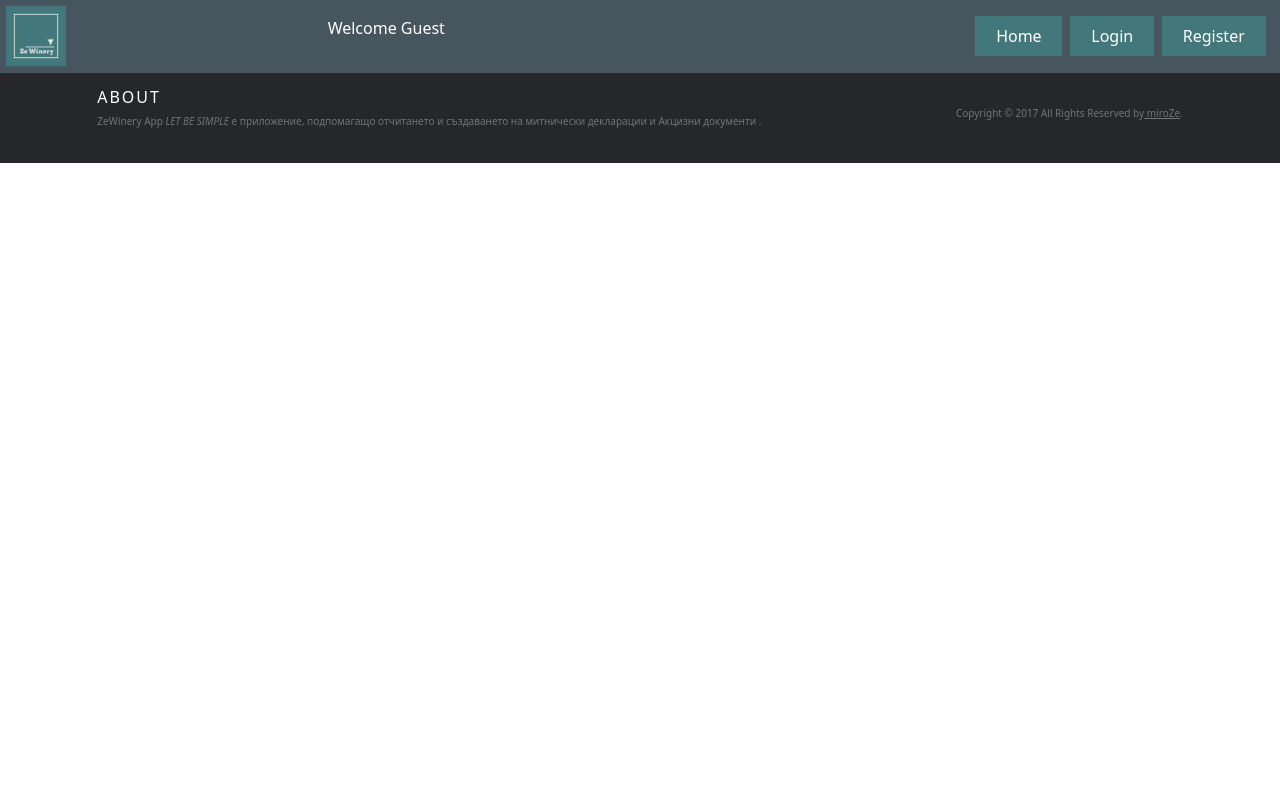
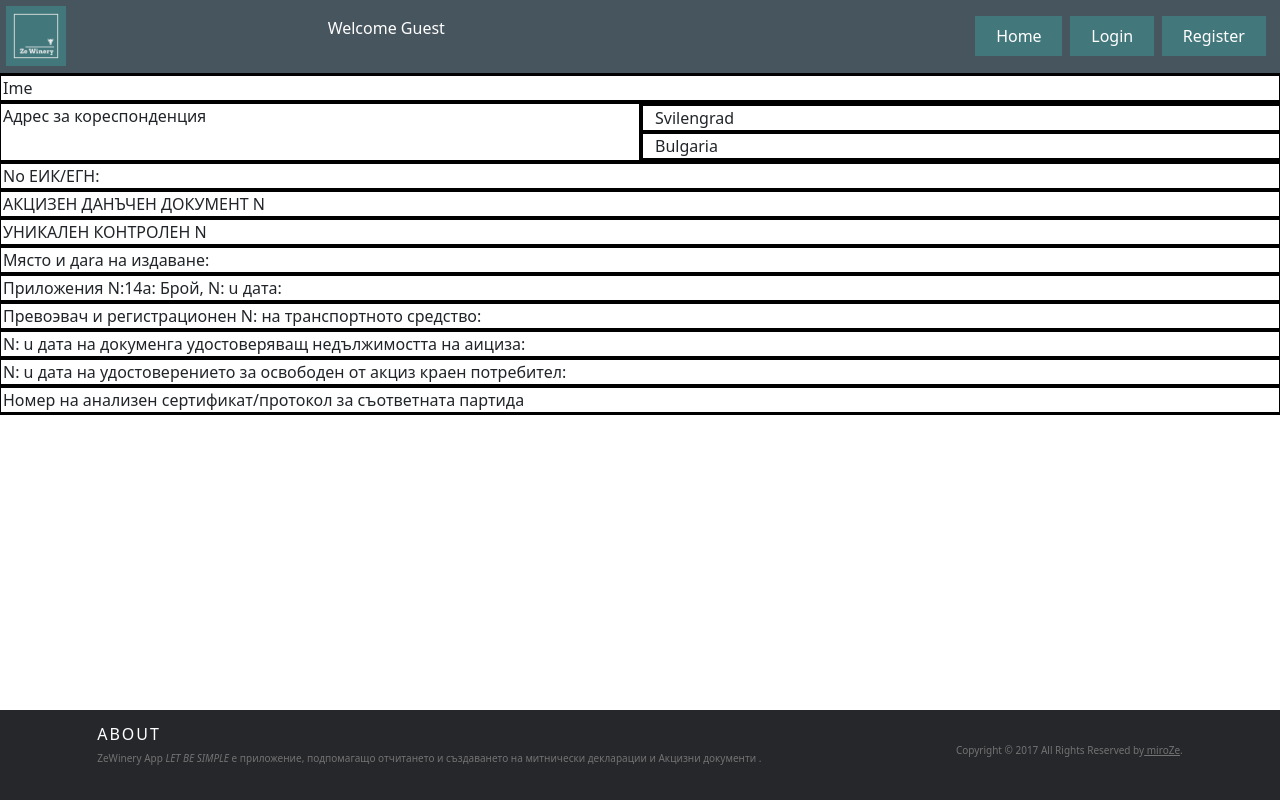
Before and after one commit to MiroZe/ze-winery, a React (Vite) app in the folder ze-winery-app/: page /my-companies/1/createAdd in a window 1280 px wide. Built offline with nearby package versions, Linux system fonts and the light colour scheme.

Commit message:
starting add component

```diff
--- a/ze-winery-app/src/App.jsx
+++ b/ze-winery-app/src/App.jsx
@@ -18,6 +18,7 @@ import CompanyDetails from './components/Companies/CompanyDetails/CompanyDetails
 import CreateDecration from './components/Declarations/CreateDeclaration/CreateDeclaration';
 import SubmittedDeclarations from './components/Declarations/SubmittedDeclarations/SubbmittedDeclarations';
 import EditDeclaration from './components/Declarations/EditDeclaration/EditDeclaration';
+import CreateAdd from './components/Add/CreateAdd/CreateAdd';
 
 function App() {
 
@@ -41,6 +42,7 @@ function App() {
         <Route path='/my-companies/:companyId/create-declaration' element={<CreateDecration/>}/>
         <Route path='/my-companies/:companyId/edit-declaration/:declarationId' element={<EditDeclaration/>}/>
         <Route path='/my-companies/:companyId/my-declarations' element={<SubmittedDeclarations/>}/>
+        <Route path='/my-companies/:companyId/createAdd' element={<CreateAdd/>}/>
 
 
       </Routes>
--- /dev/null
+++ b/ze-winery-app/src/components/Add/CreateAdd/CreateAdd.jsx
@@ -0,0 +1,83 @@
+import styles from './CreateAdd.module.css'
+
+import Row from 'react-bootstrap/Row';
+import Col from 'react-bootstrap/Col';
+
+const CreateAdd = () => {
+
+    return (
+
+        <div className={styles['new-add-container']}>
+            <div className={styles['left-side']}>
+                <Row>
+                    <Col>
+                        Ime
+                    </Col>
+                </Row>
+                <Row>
+                    <Col>
+                        Адрес за кореспонденция
+                    </Col>
+                    <Col>
+                        <Row>
+                            <Col>Svilengrad</Col>
+
+                        </Row>
+                        <Row>
+                            <Col>Bulgaria</Col>
+                        </Row>
+                    </Col>
+                </Row>
+                <Row>
+                    <Col>No ЕИК/ЕГН: </Col>
+                </Row>
+                <Row>
+                    <Col>АКЦИЗЕН ДАНЪЧЕН ДОКУМЕНТ N</Col>
+                </Row>
+                <Row>
+                    <Col>УНИКАЛЕН КОНТРОЛЕН N</Col>
+                </Row>
+                <Row>
+                    <Col>Място и даrа на издаване:
+
+                    </Col>
+                </Row>
+                <Row>
+                    <Col>Приложения N:14a: Брой, N: u дата:
+                    </Col>
+                </Row>
+                <Row>
+                    <Col>Превоэвач и регистрационен N: нa транспортното средство:
+                    </Col>
+                </Row>
+                <Row>
+                    <Col>N: u дата на докуменга удостоверяващ недължимостта на аициза:
+                    </Col>
+                </Row>
+                <Row>
+                    <Col>N: u дата на удостоверението за освободен от акциз краен потребител:
+                    </Col>
+                </Row>
+                <Row>
+                    <Col>Номер на анализен сертификат/протокол за съответната партида
+                    </Col>
+                </Row>
+
+
+            </div>
+            {/* <Row>
+        <Col>1 of 3</Col>
+        <Col>2 of 3</Col>
+        <Col>3 of 3</Col>
+      </Row> */}
+
+        </div>
+
+
+
+    )
+
+
+}
+
+export default CreateAdd;
--- /dev/null
+++ b/ze-winery-app/src/components/Add/CreateAdd/CreateAdd.module.css
@@ -0,0 +1,9 @@
+.new-add-container {
+
+flex-grow: 1;
+
+}
+
+.new-add-container div {
+    border: 1px solid black;
+}
--- a/ze-winery-app/src/components/Companies/CompanyDetails/CompanyDetails.jsx
+++ b/ze-winery-app/src/components/Companies/CompanyDetails/CompanyDetails.jsx
@@ -37,6 +37,7 @@ const CompanyDetails = () => {
             <CompanyCard {...company} hidebtn={hidebtn} />
             <div className={styles['button-container']}>
                 <Button as={Link} to={`/my-companies/${companyId}/products`} variant="primary">Продукти</Button>
+                <Button as={Link} to={`/my-companies/${companyId}/createAdd`} variant="primary">Създай АДД</Button>
                 <Button as={Link} to={`/my-companies/${companyId}/create-declaration`}variant="primary">Създай декларация</Button>
                 <Button as={Link} to={`/my-companies/${companyId}/my-declarations`} variant="primary">Подадени декларации</Button>
             </div>
--- a/ze-winery-app/src/components/Dashboard/Dashboard.jsx
+++ b/ze-winery-app/src/components/Dashboard/Dashboard.jsx
@@ -11,6 +11,7 @@ const Dashboard = () => {
             <aside>
             <ul className={styles['aside-list-items']}>
                 <li><Link to={'/create-company'}>Добави компания</Link></li>
+
                 <li><Link to={'/my-companies'}>Мои компании</Link></li>
 
                 <li><Link to={'/logout'}>Излез</Link></li>
```
